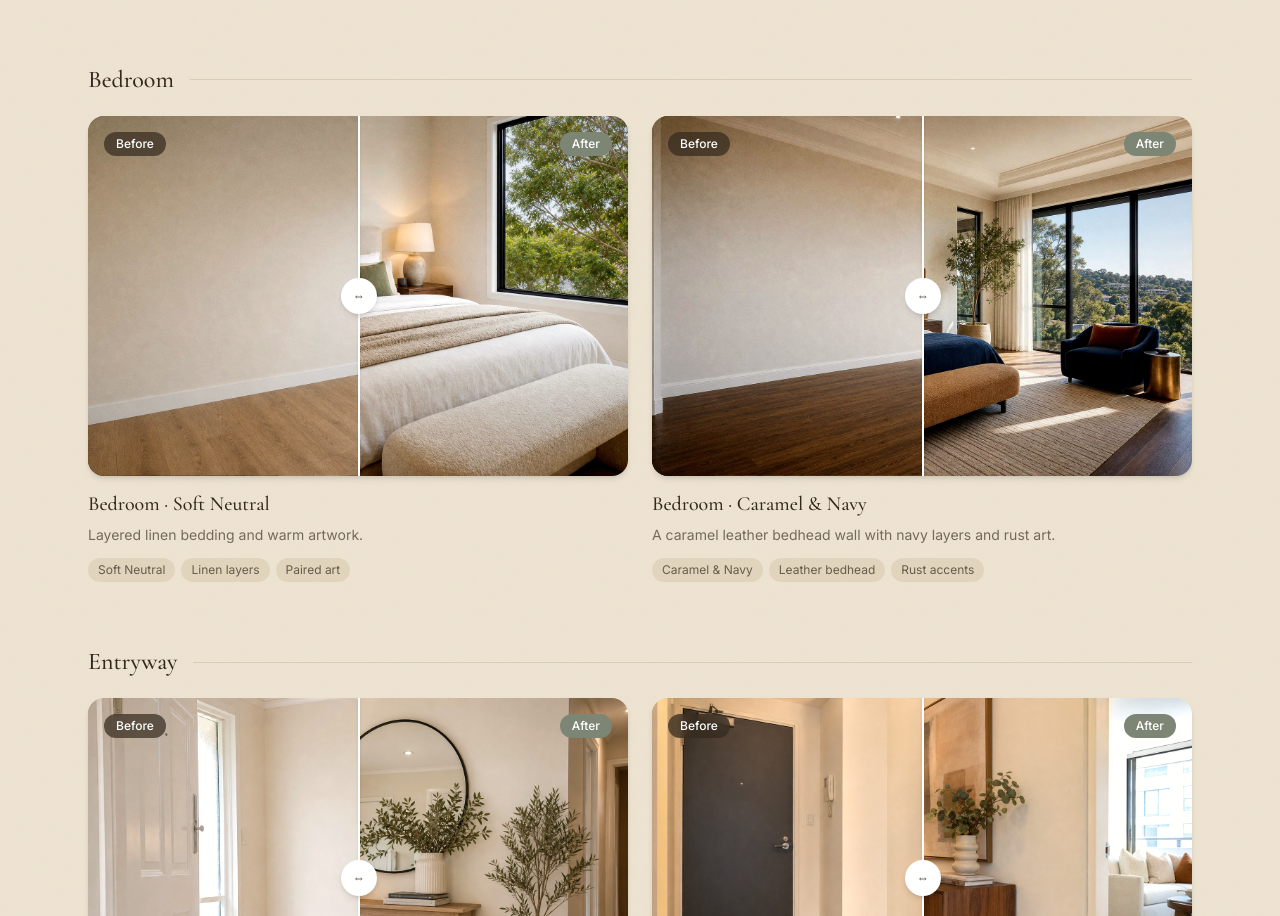
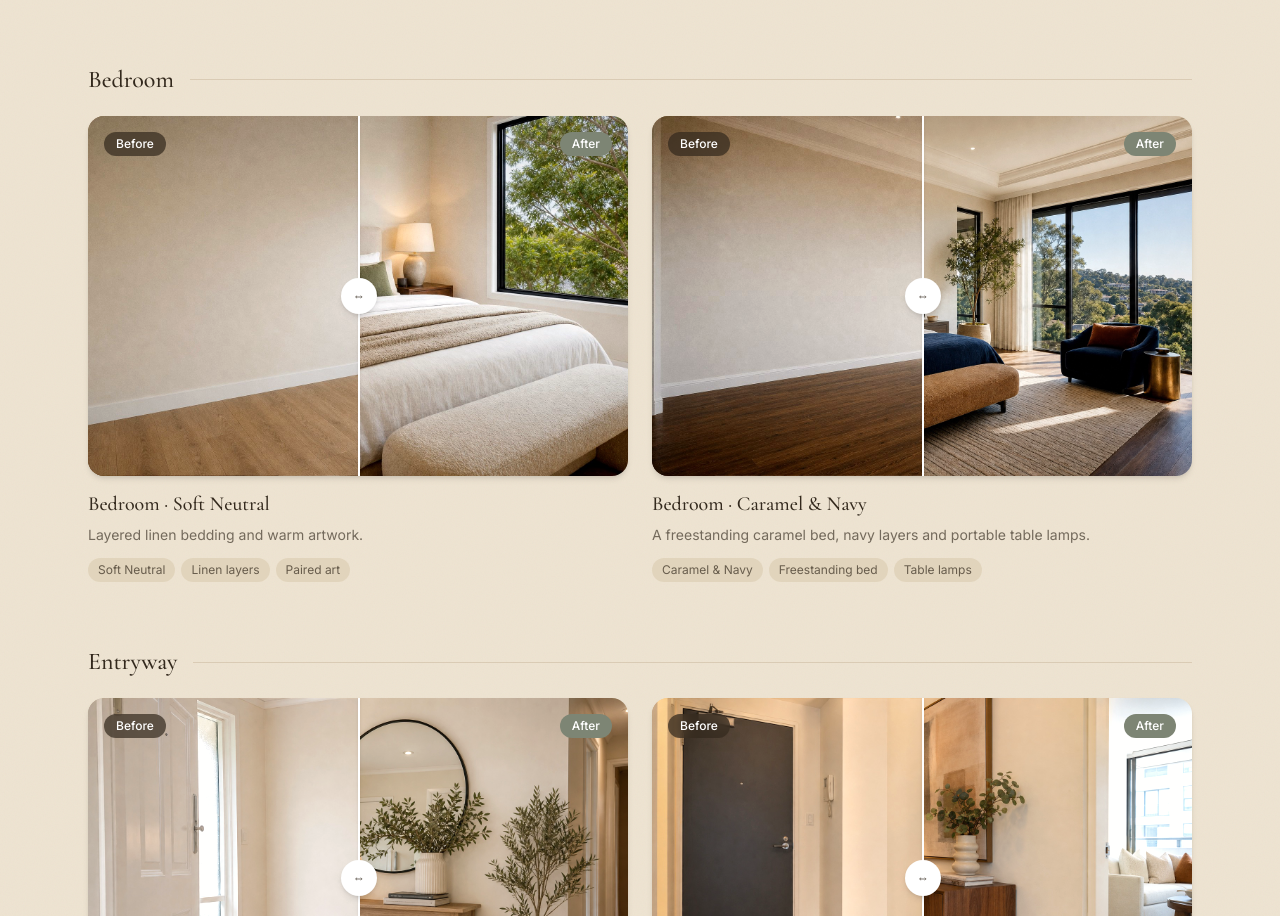
Before and after one commit to DrewZhu-lab/ausred-styling-demo, a React (Vite) app: page /#/gallery in a window 1280 px wide. Shown: the part 2789-3705 px from the top of the page. Built offline with nearby package versions, Linux system fonts and the light colour scheme.

Commit message:
Make Caramel Navy bedroom staging portable

```diff
--- a/src/data.ts
+++ b/src/data.ts
@@ -24,7 +24,7 @@ export const roomPairs = [
   pair('kitchen3'),
   pair('bedroom'),
   pair('bedroom2-v2'),
-  pair('bedroom3'),
+  pair('bedroom3-v2'),
   pair('entryway-warm'),
   pair('entryway-apartment'),
   pair('entryway-warm'),
--- a/src/i18n.tsx
+++ b/src/i18n.tsx
@@ -53,7 +53,7 @@ const en = {
     { name: 'Kitchen · Provincial Blue', blurb: 'A powder-blue island with patterned pendants and rattan stools.', desc: 'French-provincial freshness: a powder-blue island, blue-and-white patterned pendants and rattan bistro stools in garden light.', tags: ['Provincial Blue', 'Powder-blue island', 'Bistro stools'], img: styleImgs[11] },
     { name: 'Bedroom · Hotel Suite', blurb: 'A panelled bedhead wall and layered bedding with a view.', desc: 'A hotel-suite master: upholstered panel wall, layered bedding, symmetrical lamps and floor-to-ceiling water views.', tags: ['Hotel Suite', 'Panelled bedhead', 'Water views'], img: styleImgs[12] },
     { name: 'Bedroom · Soft Neutral', blurb: 'Layered linen bedding and warm artwork.', desc: 'A soft-neutral master: layered linen bedding, paired artworks and warm lamplight — the calm, broad-appeal bedroom.', tags: ['Soft Neutral', 'Linen layers', 'Paired art'], img: styleImgs[13] },
-    { name: 'Bedroom · Caramel & Navy', blurb: 'A caramel leather bedhead wall with navy layers and rust art.', desc: 'A tailored masculine-luxe bedroom: caramel channel-stitched leather bedhead wall, navy bedding and rust abstract art against treetop views.', tags: ['Caramel & Navy', 'Leather bedhead', 'Rust accents'], img: styleImgs[14] },
+    { name: 'Bedroom · Caramel & Navy', blurb: 'A freestanding caramel bed, navy layers and portable table lamps.', desc: 'A practical tailored bedroom: a freestanding caramel leather bed, independent walnut bedside tables, plug-in linen-shade lamps, navy bedding and rust artwork against treetop views.', tags: ['Caramel & Navy', 'Freestanding bed', 'Table lamps'], img: styleImgs[14] },
     { name: 'Entryway · Warm Welcome', blurb: 'A slim oak console, round mirror and layered natural textures.', desc: 'An ordinary house entry transformed with a portable oak console, round mirror, lamp, runner and greenery — a warm first impression without renovation.', tags: ['Warm Welcome', 'Oak console', 'Layered textures'], img: styleImgs[15] },
     { name: 'Entryway · Apartment Welcome', blurb: 'A walnut sideboard, sculptural bench and vintage runner.', desc: 'A compact apartment arrival zone styled with warm walnut, tactile seating, artwork and a vintage runner so the home feels inviting from the front door.', tags: ['Apartment Entry', 'Walnut sideboard', 'Vintage runner'], img: styleImgs[16] },
     { name: 'Entryway · Collected Character', blurb: 'Art, greenery and warm timber lift a previously blank arrival.', desc: 'A practical entry composition made entirely from movable furniture, lighting, art and accessories.', tags: ['Collected Entry', 'Portable styling', 'First impression'], img: styleImgs[17] },
@@ -211,7 +211,7 @@ const zh: Dict = {
     { name: '厨房 · 普罗旺斯蓝', blurb: '粉蓝岛台、青花吊灯与藤编吧椅。', desc: '法式乡村的清新：粉蓝色岛台、青花图案吊灯与藤编小酒馆吧椅，花园光线洒满台面。', tags: ['普罗旺斯蓝', '粉蓝岛台', '藤编吧椅'], img: styleImgs[11] },
     { name: '卧室 · 精品酒店', blurb: '软包背景墙与层叠床品，窗外即水景。', desc: '酒店套房式主卧：软包板背景墙、层叠床品、对称台灯，落地窗外是开阔水景。', tags: ['酒店套房', '软包背景墙', '水景落地窗'], img: styleImgs[12] },
     { name: '卧室 · 柔和素色', blurb: '亚麻层叠床品与成对暖调挂画。', desc: '柔和素色主卧：亚麻层叠床品、成对挂画与暖光台灯——安静、耐看、接受度最广。', tags: ['柔和素色', '亚麻床品', '成对挂画'], img: styleImgs[13] },
-    { name: '卧室 · 焦糖海军蓝', blurb: '焦糖皮革床头墙、海军蓝床品与铁锈橘挂画。', desc: '利落的轻奢卧室：焦糖色车线皮革床头墙、海军蓝层叠床品与铁锈橘抽象画，窗外是树冠景观。', tags: ['焦糖海军蓝', '皮革床头墙', '铁锈橘点缀'], img: styleImgs[14] },
+    { name: '卧室 · 焦糖海军蓝', blurb: '独立焦糖色软包床、海军蓝床品与可搬台灯。', desc: '可实际落地的利落卧室：独立焦糖色皮革软包床、胡桃木床头柜、插电式亚麻灯罩台灯、海军蓝层叠床品与铁锈橘挂画。', tags: ['焦糖海军蓝', '独立软包床', '床头台灯'], img: styleImgs[14] },
     { name: '玄关 · 温暖迎宾', blurb: '窄款橡木玄关桌、圆镜与自然质感软装。', desc: '普通住宅的入户区，用可搬运的橡木玄关桌、圆镜、台灯、地毯与绿植立即营造温暖第一印象。', tags: ['温暖迎宾', '橡木玄关桌', '自然层次'], img: styleImgs[15] },
     { name: '玄关 · 公寓暖意', blurb: '胡桃木边柜、软包换鞋凳与复古地毯。', desc: '紧凑公寓入户区，通过温润胡桃木、软包换鞋凳、装饰画和复古地毯，让开门的第一眼立即有氛围。', tags: ['公寓玄关', '胡桃木边柜', '复古地毯'], img: styleImgs[16] },
     { name: '玄关 · 集藏格调', blurb: '艺术画、绿植与温润木色点亮空白入户区。', desc: '全部由可搬动家具、灯具、艺术品与饰品完成的实用玄关布置。', tags: ['集藏玄关', '可搬软装', '第一印象'], img: styleImgs[17] },
@@ -367,7 +367,7 @@ const zhHant: Dict = {
     { name: '廚房 · 普羅旺斯藍', blurb: '粉藍島台、青花吊燈與藤編吧椅。', desc: '法式鄉村的清新：粉藍色島台、青花圖案吊燈與藤編小酒館吧椅，花園光線灑滿檯面。', tags: ['普羅旺斯藍', '粉藍島台', '藤編吧椅'], img: styleImgs[11] },
     { name: '臥室 · 精品飯店', blurb: '軟包背景牆與層疊床品，窗外即水景。', desc: '飯店套房式主臥：軟包板背景牆、層疊床品、對稱檯燈，落地窗外是開闊水景。', tags: ['飯店套房', '軟包背景牆', '水景落地窗'], img: styleImgs[12] },
     { name: '臥室 · 柔和素色', blurb: '亞麻層疊床品與成對暖調掛畫。', desc: '柔和素色主臥：亞麻層疊床品、成對掛畫與暖光檯燈——安靜、耐看、接受度最廣。', tags: ['柔和素色', '亞麻床品', '成對掛畫'], img: styleImgs[13] },
-    { name: '臥室 · 焦糖海軍藍', blurb: '焦糖皮革床頭牆、海軍藍床品與鐵鏽橘掛畫。', desc: '利落的輕奢臥室：焦糖色車線皮革床頭牆、海軍藍層疊床品與鐵鏽橘抽象畫，窗外是樹冠景觀。', tags: ['焦糖海軍藍', '皮革床頭牆', '鐵鏽橘點綴'], img: styleImgs[14] },
+    { name: '臥室 · 焦糖海軍藍', blurb: '獨立焦糖色軟包床、海軍藍床品與可搬檯燈。', desc: '可實際落地的利落臥室：獨立焦糖色皮革軟包床、胡桃木床頭櫃、插電式亞麻燈罩檯燈、海軍藍層疊床品與鐵鏽橘掛畫。', tags: ['焦糖海軍藍', '獨立軟包床', '床頭檯燈'], img: styleImgs[14] },
     { name: '玄關 · 溫暖迎賓', blurb: '窄款橡木玄關桌、圓鏡與自然質感軟裝。', desc: '普通住宅的入戶區，用可搬運的橡木玄關桌、圓鏡、檯燈、地毯與綠植立即營造溫暖第一印象。', tags: ['溫暖迎賓', '橡木玄關桌', '自然層次'], img: styleImgs[15] },
     { name: '玄關 · 公寓暖意', blurb: '胡桃木邊櫃、軟包換鞋凳與復古地毯。', desc: '緊湊公寓入戶區，透過溫潤胡桃木、軟包換鞋凳、裝飾畫和復古地毯，讓開門的第一眼立即有氛圍。', tags: ['公寓玄關', '胡桃木邊櫃', '復古地毯'], img: styleImgs[16] },
     { name: '玄關 · 集藏格調', blurb: '藝術畫、綠植與溫潤木色點亮空白入戶區。', desc: '全部由可搬動家具、燈具、藝術品與飾品完成的實用玄關佈置。', tags: ['集藏玄關', '可搬軟裝', '第一印象'], img: styleImgs[17] },
@@ -522,7 +522,7 @@ const ko: Dict = {
     { name: '주방 · 프로방스 블루', blurb: '파우더 블루 아일랜드와 패턴 펜던트, 라탄 스툴.', desc: '프렌치 프로빈셜의 산뜻함: 파우더 블루 아일랜드, 블루&화이트 패턴 펜던트와 라탄 비스트로 스툴.', tags: ['프로방스 블루', '블루 아일랜드', '비스트로 스툴'], img: styleImgs[11] },
     { name: '침실 · 호텔 스위트', blurb: '패널 헤드월과 레이어드 베딩, 워터뷰.', desc: '호텔 스위트 마스터룸: 패브릭 패널 월, 레이어드 베딩, 대칭 조명, 통유리 너머의 워터뷰.', tags: ['호텔 스위트', '패널 헤드월', '워터뷰'], img: styleImgs[12] },
     { name: '침실 · 소프트 뉴트럴', blurb: '린넨 레이어드 베딩과 웜 톤 아트 페어.', desc: '소프트 뉴트럴 마스터룸: 린넨 레이어드 베딩, 아트 페어와 따뜻한 램프 빛 — 차분하고 폭넓게 어필합니다.', tags: ['소프트 뉴트럴', '린넨 레이어', '아트 페어'], img: styleImgs[13] },
-    { name: '침실 · 캐러멜 & 네이비', blurb: '캐러멜 레더 헤드월, 네이비 베딩, 러스트 아트.', desc: '테일러드한 럭스 침실: 캐러멜 채널 스티치 레더 헤드월, 네이비 레이어드 베딩과 러스트 추상화, 창밖의 트리뷰.', tags: ['캐러멜 & 네이비', '레더 헤드월', '러스트 포인트'], img: styleImgs[14] },
+    { name: '침실 · 캐러멜 & 네이비', blurb: '독립형 캐러멜 업홀스터드 베드, 네이비 베딩, 테이블 램프.', desc: '실제 스타일링이 가능한 침실: 독립형 캐러멜 레더 베드, 월넛 베드사이드 테이블, 플러그인 린넨 셰이드 램프, 네이비 레이어드 베딩과 러스트 아트.', tags: ['캐러멜 & 네이비', '독립형 베드', '테이블 램프'], img: styleImgs[14] },
     { name: '현관 · 따뜻한 첫인상', blurb: '슬림한 오크 콘솔, 원형 거울, 자연스러운 텍스처.', desc: '평범한 주택 현관에 이동 가능한 오크 콘솔, 거울, 램프, 러너와 그린을 더해 리노베이션 없이 따뜻한 첫인상을 만들었습니다.', tags: ['따뜻한 환영', '오크 콘솔', '레이어드 텍스처'], img: styleImgs[15] },
     { name: '현관 · 아파트 웰컴', blurb: '월넛 사이드보드, 스컬프처럴 벤치, 빈티지 러너.', desc: '컴팩트한 아파트 입구에 월넛 가구, 촉감 있는 벤치, 아트와 빈티지 러너를 더해 문을 여는 순간부터 아늑하게 연출했습니다.', tags: ['아파트 현관', '월넛 수납장', '빈티지 러너'], img: styleImgs[16] },
     { name: '현관 · 컬렉티드 무드', blurb: '아트, 그린, 따뜻한 우드가 빈 입구를 살립니다.', desc: '이동 가능한 가구, 조명, 아트와 소품만으로 완성한 실용적인 현관 스타일링입니다.', tags: ['컬렉티드 현관', '이동식 스타일링', '첫인상'], img: styleImgs[17] },
```
Also changed, not shown: public/pair-bedroom3-v2-after.jpg (added), public/pair-bedroom3-v2-before.jpg (added).
